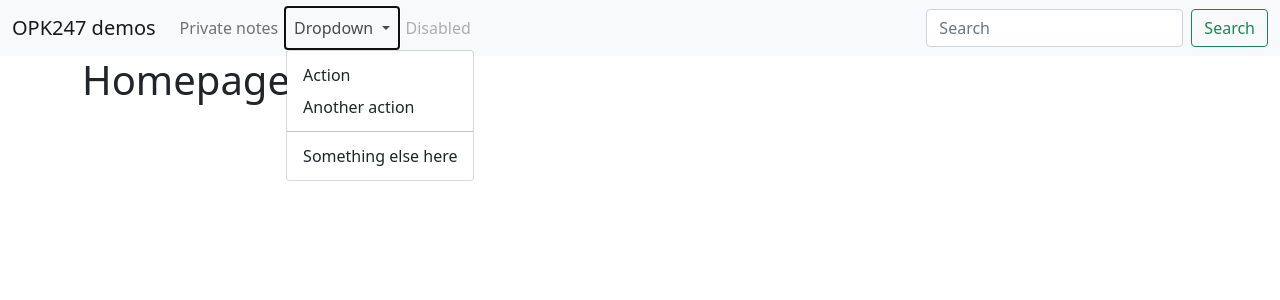
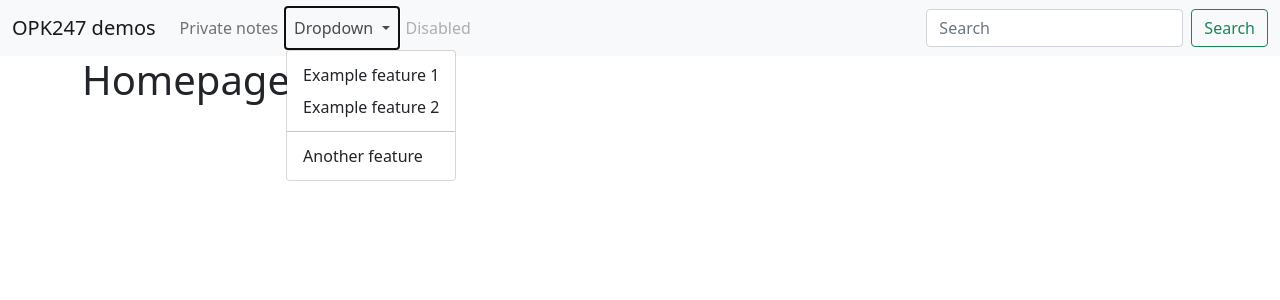
Before and after one commit to ChrisTaylorDeveloper/symfony-client-demos, a Symfony app: template templates/home.html.twig in a window 1280 px wide, after a click on "Dropdown". Shown: the top 300 px of the page. Run offline with Twig, Linux system fonts and the light colour scheme; the template is opened without the code that fills it, so the values that code supplies are empty; some libraries are stand-ins or nearby versions.

Commit message:
Improve menu.

```diff
--- a/templates/nav.html.twig
+++ b/templates/nav.html.twig
@@ -14,10 +14,10 @@
                         Dropdown
                     </a>
                     <ul class="dropdown-menu" aria-labelledby="navbarDropdown">
-                        <li><a class="dropdown-item" href="#">Action</a></li>
-                        <li><a class="dropdown-item" href="#">Another action</a></li>
+                        <li><a class="dropdown-item" href="#">Example feature 1</a></li>
+                        <li><a class="dropdown-item" href="#">Example feature 2</a></li>
                         <li><hr class="dropdown-divider"></li>
-                        <li><a class="dropdown-item" href="#">Something else here</a></li>
+                        <li><a class="dropdown-item" href="#">Another feature</a></li>
                     </ul>
                 </li>
                 <li class="nav-item">
```
